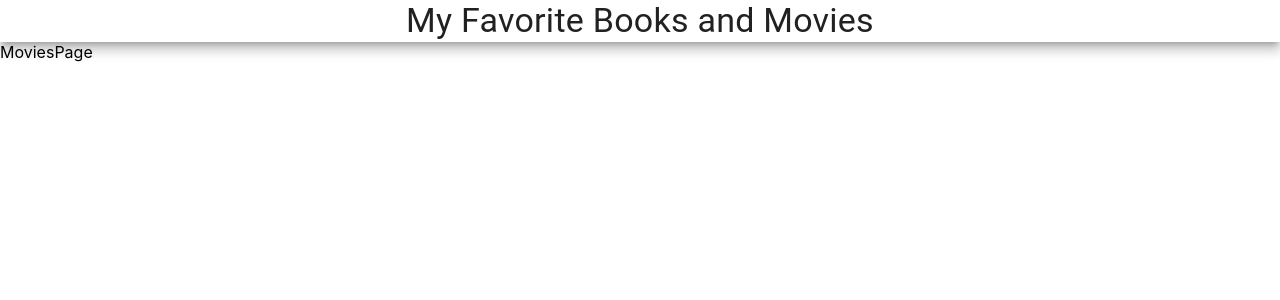
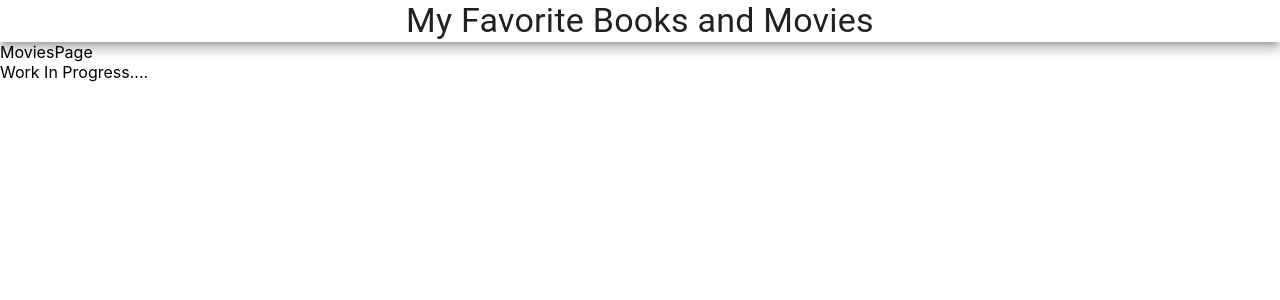
Before and after one commit to nrao16/320-final-project-react, a React (Create React App) app in the folder my-books-movies-ui/: page /movies in a window 1280 px wide. Shown: the top 300 px of the page. Built offline with nearby package versions, Linux system fonts and the light colour scheme.

Commit message:
made small change to test deploy

```diff
--- a/my-books-movies-ui/src/pages/MoviesPage.jsx
+++ b/my-books-movies-ui/src/pages/MoviesPage.jsx
@@ -2,7 +2,10 @@ import React from 'react'
 
 const MoviesPage = () => {
   return (
+    <>
     <div>MoviesPage</div>
+    <div>Work In Progress....</div>
+    </>
   )
 }
 
```
